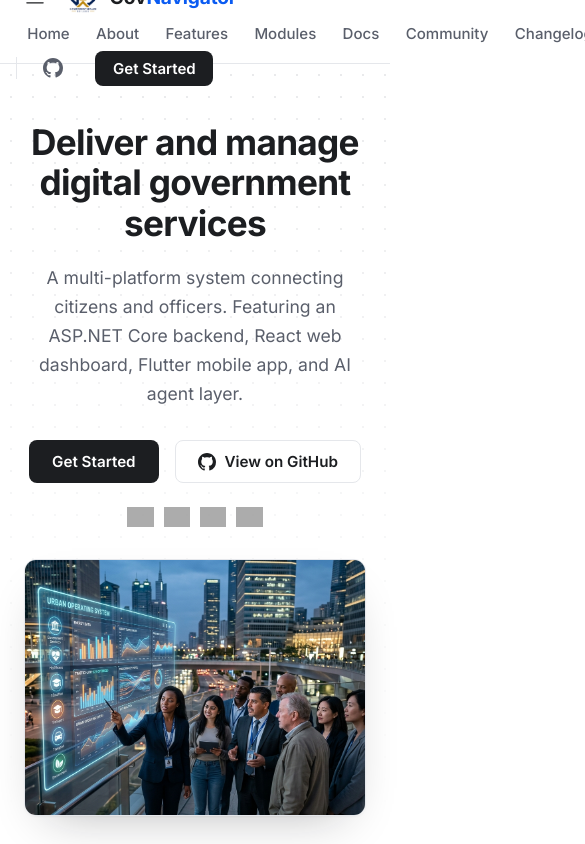
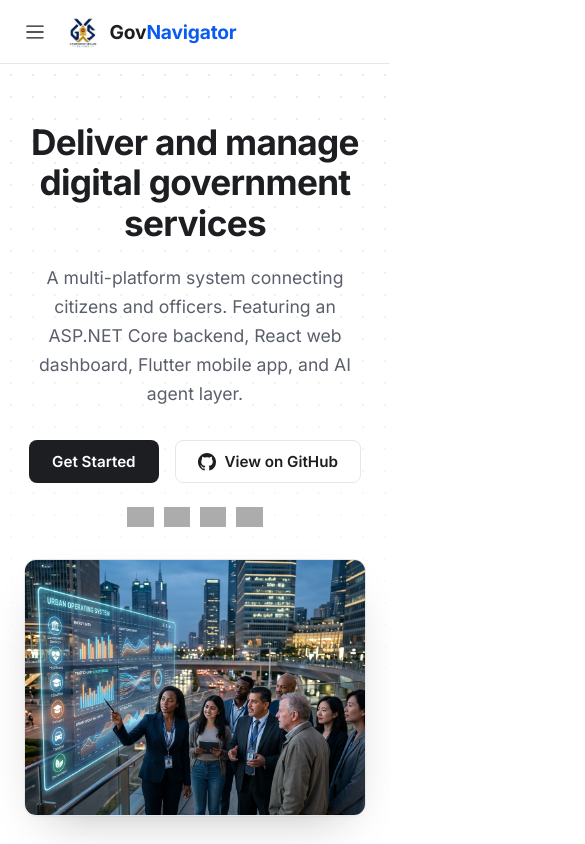
Before and after one commit to Goverment-Service/Government-Service-Web, a React (Vite) app: page / in a window 390 px wide. Shown: the top 844 px of the page, 585 px wide, since content can reach past the window. Built offline with nearby package versions, Linux system fonts and the light colour scheme; grey boxes are pictures that could not be loaded.

Commit message:
fix navbar specificity for mobile

```diff
--- a/src/css/custom.css
+++ b/src/css/custom.css
@@ -379,11 +379,11 @@ a {
   }
 
   .navbar__items--center {
-    display: none;
+    display: none !important;
   }
 
   .navbar__items--right {
-    display: none;
+    display: none !important;
   }
 }
 
```
